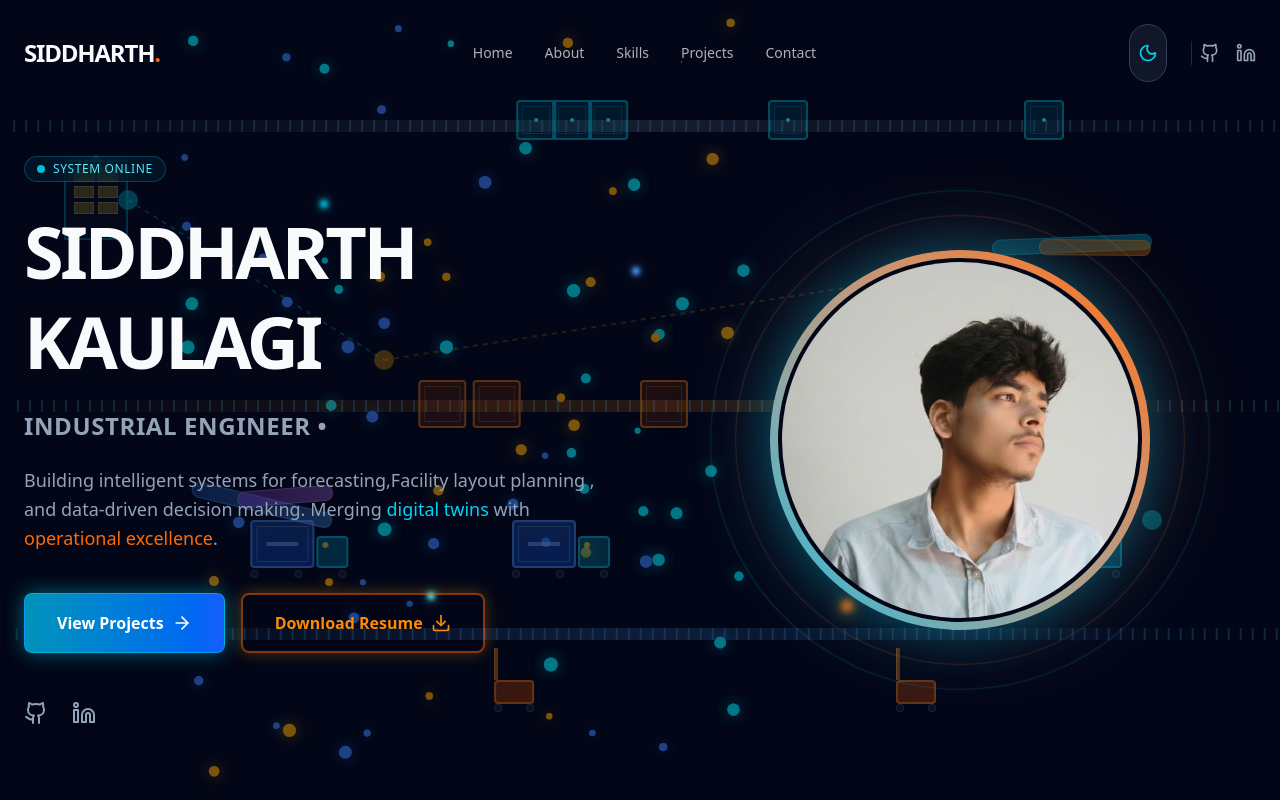
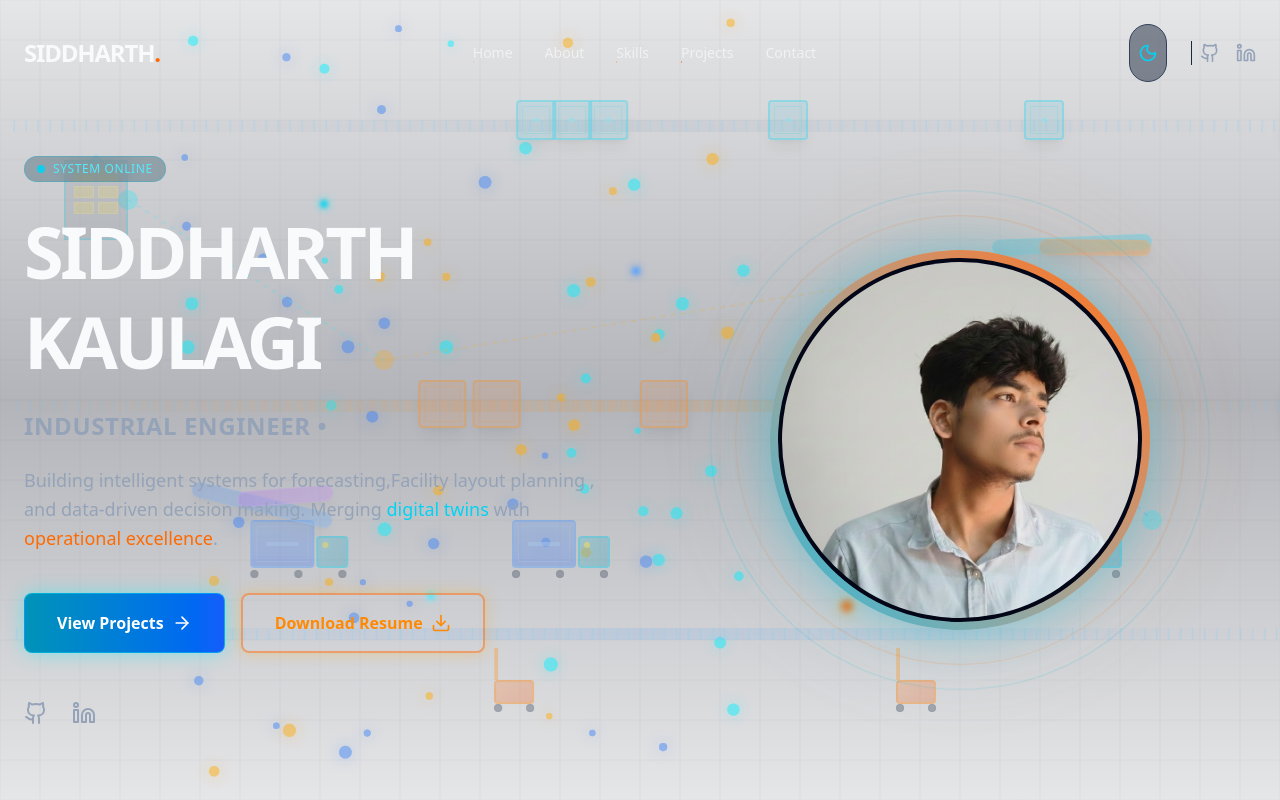
Before and after one commit to siddharthkaulagi/portfolio08, a Next.js app: page / in a window 1280 px wide. Shown: the top 800 px of the page. Built offline with nearby package versions, Linux system fonts and the light colour scheme.

Commit message:
\Enable background grid for light mode"

```diff
--- a/src/components/sections/Hero.tsx
+++ b/src/components/sections/Hero.tsx
@@ -18,9 +18,9 @@ export function Hero() {
             className="relative min-h-screen flex items-center justify-center overflow-hidden pt-20"
         >
             {/* Background Overlay */}
-            <div className="absolute inset-0 z-0 dark:block hidden">
-                <div className="absolute inset-0 bg-gradient-to-b from-background/80 dark:from-[#020617]/80 via-background/60 dark:via-[#020617]/60 to-background dark:to-[#020617]" />
-                <div className="absolute inset-0 bg-[url('/grid.svg')] opacity-20" />
+            <div className="absolute inset-0 z-0">
+                <div className="absolute inset-0 bg-gradient-to-b from-white/90 via-white/70 to-white/90 dark:from-[#020617]/80 dark:via-[#020617]/60 dark:to-[#020617]" />
+                <div className="absolute inset-0 bg-[url('/grid.svg')] opacity-10 dark:opacity-20" />
             </div>
 
             {/* Industrial Themed Background Animations */}
```
